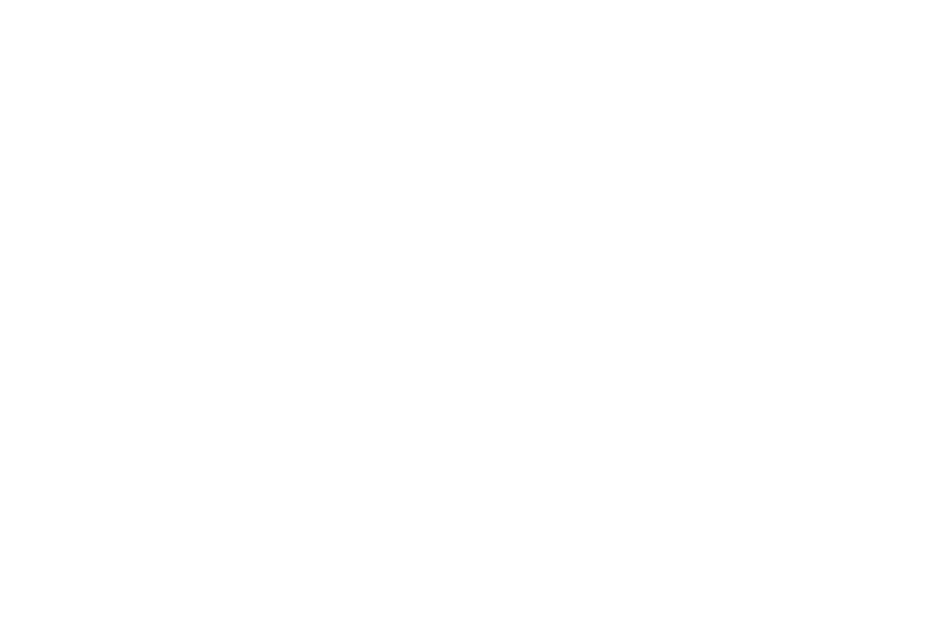
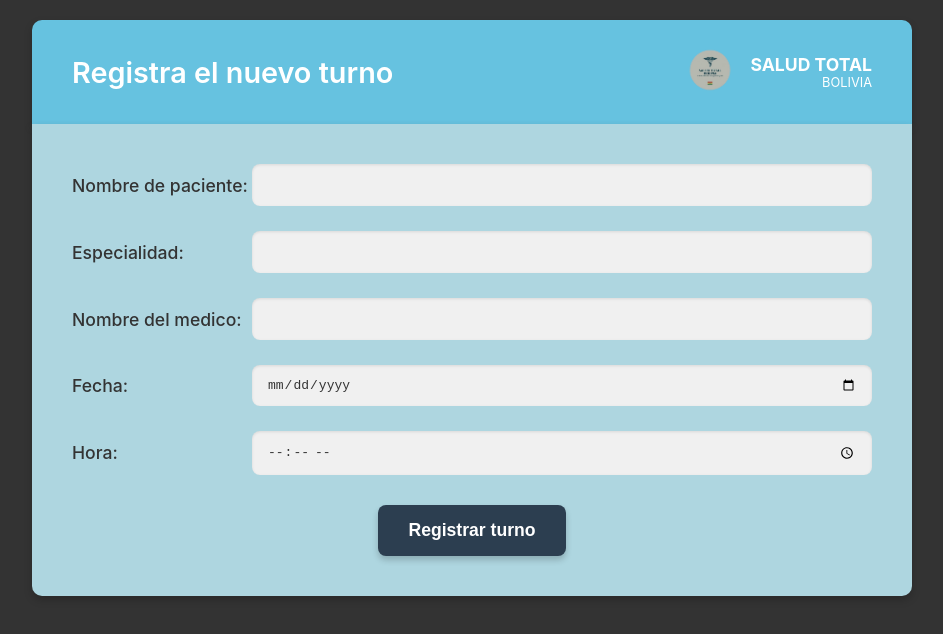
Before and after one commit to CarlosIriarte2004/Front-End, an Angular app: page /nuevo-turno in a window 1280 px wide. Before the commit this address led to /. Shown: the top 634 px of the page, without its empty margins (168-1111 px from the left). Built offline with nearby package versions, Linux system fonts and the light colour scheme.

Commit message:
Pagina de nuevo turno hecha y ya funciona en pagina medico

```diff
--- /dev/null
+++ b/src/app/nuevo-turno/nuevo-turno.component.css
@@ -0,0 +1,182 @@
+.main-container {
+  background-color: #333;
+  min-height: 100vh;
+  display: flex;
+  flex-direction: column;
+  align-items: center;
+  padding: 20px;
+  box-sizing: border-box;
+  font-family: 'Inter', sans-serif;
+}
+
+.header-section {
+  background-color: #66c2e0;
+  width: 90%;
+  max-width: 800px;
+  padding: 20px 40px;
+  border-radius: 10px 10px 0 0;
+  display: flex;
+  justify-content: space-between;
+  align-items: center;
+  box-shadow: 0 4px 8px rgba(0, 0, 0, 0.2);
+}
+
+.header-title {
+  color: #fff;
+  font-size: 1.8em;
+  margin: 0;
+  font-weight: 600;
+}
+
+.company-info {
+  display: flex;
+  align-items: center;
+  color: #fff;
+  text-align: right;
+}
+
+.logo {
+  margin-right: 10px;
+}
+
+.company-logo {
+  width: 60px;
+  height: auto;
+}
+
+.company-text {
+  display: flex;
+  flex-direction: column;
+}
+
+.company-name {
+  font-size: 1.1em;
+  font-weight: bold;
+  margin: 0;
+}
+
+.company-country {
+  font-size: 0.8em;
+  margin: 0;
+}
+
+.form-container {
+  background-color: #aed6e0;
+  width: 90%;
+  max-width: 800px;
+  padding: 40px;
+  border-radius: 0 0 10px 10px;
+  box-shadow: 0 4px 8px rgba(0, 0, 0, 0.2);
+}
+
+.form-group {
+  margin-bottom: 25px;
+  display: flex;
+  align-items: center;
+}
+
+.form-group label {
+  color: #333;
+  font-size: 1.1em;
+  font-weight: 500;
+  width: 180px;
+  flex-shrink: 0;
+}
+
+.form-group input[type="text"],
+.form-group input[type="date"],
+.form-group input[type="time"] {
+  flex-grow: 1;
+  padding: 12px 15px;
+  border: none;
+  border-radius: 8px;
+  background-color: #f0f0f0;
+  font-size: 1em;
+  color: #333;
+  box-shadow: inset 0 1px 3px rgba(0, 0, 0, 0.1);
+  transition: all 0.3s ease;
+}
+
+.form-group input:focus {
+  outline: none;
+  box-shadow: 0 0 0 3px rgba(102, 194, 224, 0.5);
+}
+
+.button-container {
+  text-align: center;
+  margin-top: 30px;
+}
+
+.register-button {
+  background-color: #2c3e50;
+  color: #fff;
+  padding: 15px 30px;
+  border: none;
+  border-radius: 8px;
+  font-size: 1.1em;
+  font-weight: bold;
+  cursor: pointer;
+  transition: background-color 0.3s ease, transform 0.2s ease;
+  box-shadow: 0 4px 6px rgba(0, 0, 0, 0.2);
+}
+
+.register-button:hover {
+  background-color: #34495e;
+  transform: translateY(-2px);
+}
+
+.register-button:active {
+  transform: translateY(0);
+  box-shadow: 0 2px 4px rgba(0, 0, 0, 0.2);
+}
+
+@media (max-width: 768px) {
+  .header-section,
+  .form-container {
+    width: 95%;
+    padding: 15px 20px;
+  }
+
+  .header-title {
+    font-size: 1.5em;
+  }
+
+  .company-info {
+    flex-direction: column;
+    text-align: center;
+  }
+
+  .logo {
+    margin-right: 0;
+    margin-bottom: 5px;
+  }
+
+  .form-group {
+    flex-direction: column;
+    align-items: flex-start;
+  }
+
+  .form-group label {
+    width: 100%;
+    margin-bottom: 5px;
+  }
+}
+
+@media (max-width: 480px) {
+  .header-title {
+    font-size: 1.2em;
+  }
+
+  .company-name {
+    font-size: 1em;
+  }
+
+  .company-country {
+    font-size: 0.7em;
+  }
+
+  .register-button {
+    padding: 12px 20px;
+    font-size: 1em;
+  }
+}
--- /dev/null
+++ b/src/app/nuevo-turno/nuevo-turno.component.html
@@ -0,0 +1,47 @@
+<div class="main-container">
+  <div class="header-section">
+    <h1 class="header-title">Registra el nuevo turno</h1>
+    <div class="company-info">
+      <div class="logo">
+      <img src="/assets/images/logo-salud-total-bolivia-sin-fondo.png" alt="Logo Salud Total Bolivia" class="company-logo">
+    </div>
+      <div class="company-text">
+        <p class="company-name">SALUD TOTAL</p>
+        <p class="company-country">BOLIVIA</p>
+      </div>
+    </div>
+  </div>
+
+  <div class="form-container">
+    <form (ngSubmit)="registrarTurno()">
+      <div class="form-group">
+        <label for="nombrePaciente">Nombre de paciente:</label>
+        <input type="text" id="nombrePaciente" [(ngModel)]="nombrePaciente" name="nombrePaciente" required>
+      </div>
+
+      <div class="form-group">
+        <label for="especialidad">Especialidad:</label>
+        <input type="text" id="especialidad" [(ngModel)]="especialidad" name="especialidad" required>
+      </div>
+
+      <div class="form-group">
+        <label for="nombreMedico">Nombre del medico:</label>
+        <input type="text" id="nombreMedico" [(ngModel)]="nombreMedico" name="nombreMedico" required>
+      </div>
+
+      <div class="form-group">
+        <label for="fecha">Fecha:</label>
+        <input type="date" id="fecha" [(ngModel)]="fecha" name="fecha" required>
+      </div>
+
+      <div class="form-group">
+        <label for="hora">Hora:</label>
+        <input type="time" id="hora" [(ngModel)]="hora" name="hora" required>
+      </div>
+
+      <div class="button-container">
+        <button type="submit" class="register-button">Registrar turno</button>
+      </div>
+    </form>
+  </div>
+</div>
--- /dev/null
+++ b/src/app/nuevo-turno/nuevo-turno.component.ts
@@ -0,0 +1,29 @@
+import { Component } from '@angular/core';
+import { CommonModule } from '@angular/common';
+import { FormsModule } from '@angular/forms';
+
+@Component({
+  selector: 'app-nuevo-turno',
+  standalone: true,
+  imports: [CommonModule, FormsModule],
+  templateUrl: './nuevo-turno.component.html',
+  styleUrls: ['./nuevo-turno.component.css']
+})
+export class NuevoTurnoComponent {
+  nombrePaciente: string = '';
+  especialidad: string = '';
+  nombreMedico: string = '';
+  fecha: string = '';
+  hora: string = '';
+
+  registrarTurno(): void {
+    console.log('Registrando nuevo turno:', {
+      nombrePaciente: this.nombrePaciente,
+      especialidad: this.especialidad,
+      nombreMedico: this.nombreMedico,
+      fecha: this.fecha,
+      hora: this.hora
+    });
+    // Aquí agregar la lógica para enviar estos datos a tu backend
+  }
+}
--- a/src/app/pagina-hospital/pagina-hospital.component.html
+++ b/src/app/pagina-hospital/pagina-hospital.component.html
@@ -3,7 +3,7 @@
     <header class="header">
       <div class="header-left">
         <div class="hospital-logo-container">
-          <img src="/app/assets/los-olivos.png" alt="Logo Los Olivos" class="hospital-logo">
+          <img src="/assets/images/los-olivos.png" alt="Logo Los Olivos" class="hospital-logo">
         </div>
       </div>
       <div class="header-right">
--- a/src/app/pagina-hospital/pagina-hospital.component.ts
+++ b/src/app/pagina-hospital/pagina-hospital.component.ts
@@ -1,8 +1,8 @@
 import { CommonModule } from '@angular/common';
 import { Component, OnInit } from '@angular/core';
-import { Router } from '@angular/router'; // Importa Router para la navegación
+import { Router } from '@angular/router';
 
-// Interfaz para definir la estructura de una cita
+
 interface Cita {
   id: string;
   doctor: string;
@@ -12,51 +12,35 @@
 
 @Component({
   selector: 'app-pagina-hospital',
-  standalone: true, // El componente es standalone
-  imports: [CommonModule], // Importa CommonModule para directivas como *ngFor
-  templateUrl: './pagina-hospital.component.html', // Ruta al archivo HTML
-  styleUrls: ['./pagina-hospital.component.css'] // Ruta al archivo CSS
+  standalone: true,
+  imports: [CommonModule],
+  templateUrl: './pagina-hospital.component.html',
+  styleUrls: ['./pagina-hospital.component.css']
 })
 export class PaginaHospitalComponent implements OnInit {
 
-  // Array de citas de ejemplo para la "Bandeja de entrada"
   citas: Cita[] = [
     { id: '1', doctor: 'Martin Cespedes Burgos', fecha: '23/08/2025', hora: '09:00' },
     { id: '2', doctor: 'Sergio Tomas Claros Caceres', fecha: '01/11/2025', hora: '10:00' },
     { id: '3', doctor: 'Patricia Orozco Martinez', fecha: '17/04/2025', hora: '15:00' }
   ];
 
-  constructor(private router: Router) { } // Inyecta el servicio Router
+  constructor(private router: Router) { }
 
   ngOnInit(): void {
-    // Lógica de inicialización del componente si es necesaria
+
+  }
+  verEnCalendario(cita: Cita): void {
+    console.log(`Ver en calendario: Cita con el Dr. ${cita.doctor} el ${cita.fecha} a las ${cita.hora}`);
+
   }
 
-  /**
-   * Maneja la acción de "Ver en calendario" para una cita.
-   * @param cita La cita que se desea ver.
-   */
-  verEnCalendario(cita: Cita): void {
-    console.log(`Ver en calendario: Cita con el Dr. ${cita.doctor} el ${cita.fecha} a las ${cita.hora}`);
-    // Aquí podrías añadir lógica para redirigir a una vista de calendario
-    // o abrir un modal con los detalles de la cita.
-  }
-
-  /**
-   * Maneja la acción de "Cancelar cita".
-   * @param id El ID de la cita a cancelar.
-   */
   cancelarCita(id: string): void {
     console.log(`Cancelar cita con ID: ${id}`);
-    // Filtra la cita del array para simular la cancelación
     this.citas = this.citas.filter(cita => cita.id !== id);
     // Aquí se podría añadir una llamada a un servicio para actualizar la base de datos
   }
 
-  /**
-   * Simula la navegación a la página de inicio de sesión.
-   * Esto es solo un ejemplo de cómo podrías usar el router.
-   */
   goToLogin(): void {
     this.router.navigate(['/login']); // Navega a la ruta de login
   }
--- a/src/app/pagina-medico/pagina-medico.component.html
+++ b/src/app/pagina-medico/pagina-medico.component.html
@@ -15,7 +15,7 @@
         <li><a href="#" class="nav-link">Sobre Nosotros</a></li>
         <li><a href="#" class="nav-link">Contacto de servicio técnico</a></li>
         <li><a href="#" class="nav-link">Calendario</a></li>
-        <li><a href="#" class="nav-link">Nuevo turno</a></li>
+        <li><a (click)="goToNuevoTurno()" class="nav-link">Nuevo turno</a></li>
         <li><a href="#" class="nav-link">Inicio de consulta</a></li>
       </ul>
     </nav>
--- a/src/app/pagina-medico/pagina-medico.component.ts
+++ b/src/app/pagina-medico/pagina-medico.component.ts
@@ -10,7 +10,6 @@
   styleUrls: ['./pagina-medico.component.css']
 })
 export class PaginaMedicoComponent {
-  // Datos de ejemplo para los turnos registrados
   turnosRegistrados = [
     {
       paciente: 'Pedro Pascal Ríos',
@@ -47,17 +46,17 @@
   constructor(private router: Router) {}
 
 
+ goToNuevoTurno(): void {
+    this.router.navigate(['/nuevo-turno']);
+    console.log('Navegando a la página de nuevo turno...');
+  }
+
   goToLoginPage(): void {
-
     this.router.navigate(['/login-doctor']);
     console.log('Navegando a la página de login del doctor...');
-
   }
 
-
-    verEnCalendario(turno: any): void {
+  verEnCalendario(turno: any): void {
     console.log('Ver en calendario:', turno);
-    // implementar la lógica para mostrar el turno en un calendario
-    // o navegar a una vista de calendario específica.
   }
 }
--- a/src/styles.css
+++ b/src/styles.css
@@ -6,10 +6,9 @@
 }
 
 body {
-  /*background-image: url('assets/fondo-salud-total.jpeg');*/
+  background-image: url('assets/fondo-salud-total.jpeg');
   background-repeat: no-repeat;
   background-position: center;
   background-attachment: fixed;
   background-size: contain;
-  background-color: #ffffff;
 }
```
Also changed, not shown: src/app/app.routes.ts (+5 -26 lines), src/main.ts (line endings or trailing spaces), 1 other file (tests, documents, lock files or other folders).
